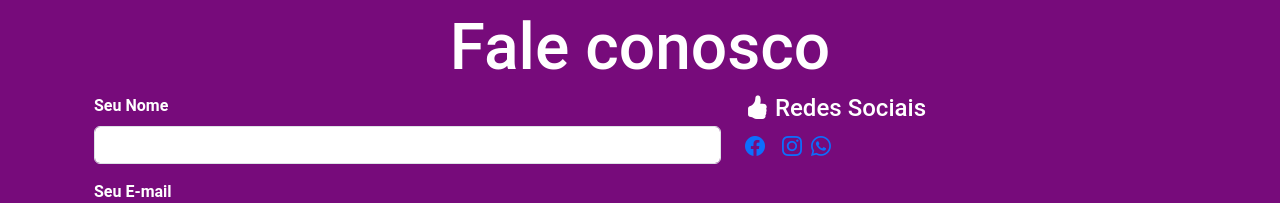
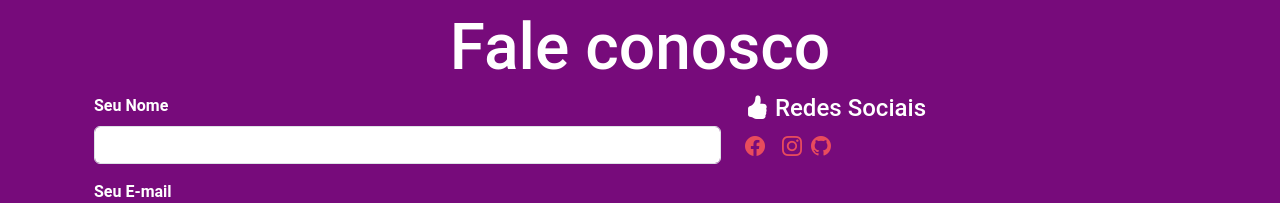
Before and after one commit to artnomic/ValidaE-Landpage, a plain HTML site: page index.html in a window 1280 px wide. Shown: the part 2460-2663 px from the top of the page. Drawn offline with nearby package versions, Linux system fonts and the light colour scheme.

Commit message:
feat: new landapage portal

```diff
--- a/index.html
+++ b/index.html
@@ -180,17 +180,17 @@
                                 <ul class="social-links">
                                     <li class="fs-5">
                                         <a href="#">
-                                            <i class="bi bi-facebook text-colored"></i>
+                                            <i class="bi bi-facebook icon-color"></i>
                                         </a>
                                     </li>
                                     <li class="fs-5 ms-1 me-1">
                                         <a href="#">
-                                            <i class="bi bi-instagram text-colored"></i>
+                                            <i class="bi bi-instagram icon-color"></i>
                                         </a>
                                     </li>
                                     <li class="fs-5">
                                         <a href="#">
-                                            <i class="bi bi-whatsapp text-colored"></i>
+                                            <i class="bi bi-github icon-color"></i>
                                         </a>
                                     </li>
                                 </ul>
--- a/style/style.css
+++ b/style/style.css
@@ -78,6 +78,10 @@ section {
 .btn {
     background-color: #E84C5D;
     color: #FFF;
+}
+
+.icon-color {
+    color: #E84C5D;
 }
 
 .btn-link {
```
